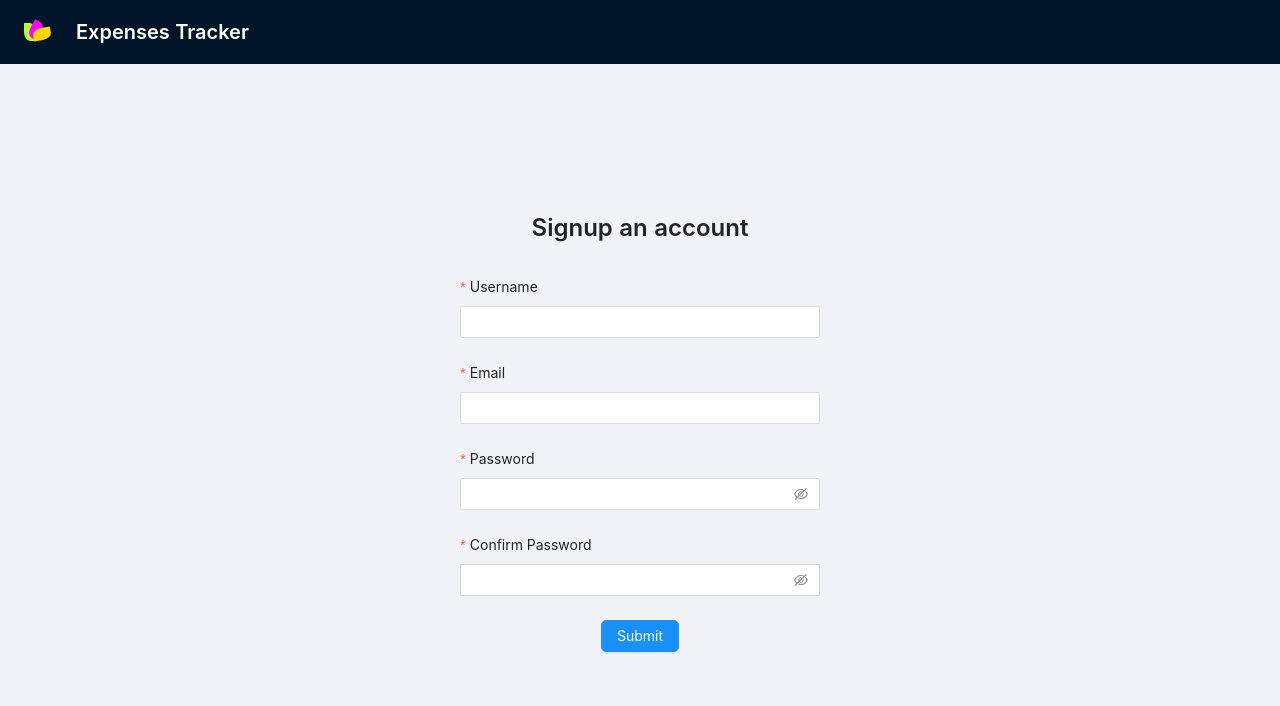
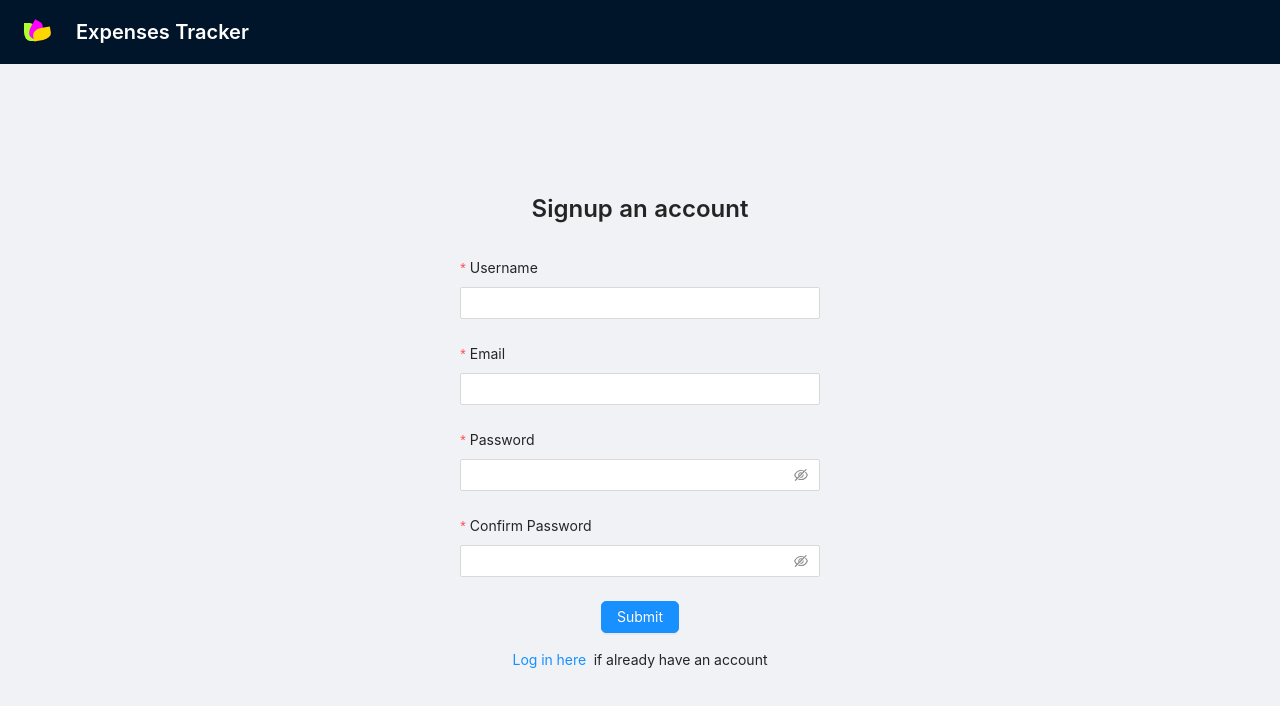
Before and after one commit to pwei12/expenses-tracker, a Next.js app: page /signup in a window 1280 px wide. Shown: the top 706 px of the page. Built offline with nearby package versions, Linux system fonts and the light colour scheme.

Commit message:
feat: add redirection between login page and signup page

```diff
--- a/pages/signup.jsx
+++ b/pages/signup.jsx
@@ -11,6 +11,7 @@ import CenterWrapper from '../components/CenterWrapper';
 import RoundCornerButton from '../components/RoundCornerButton';
 import MainLayout from '../components/MainLayout';
 import { COOKIE_NAME } from '@/constants/auth';
+import Link from 'next/link';
 
 const SUCCESSFUL_SIGNUP_MESSAGE = 'Signup completed';
 const SIGNUP_ERROR_MESSAGE = 'Unexpected error. Please try again';
@@ -122,6 +123,17 @@ const SignupPage = () => {
                 </RoundCornerButton>
               </CenterWrapper>
             </Form>
+
+            <div
+              style={{
+                marginTop: '16px',
+                display: 'flex',
+                justifyContent: 'center'
+              }}
+            >
+              <Link href="/login">Log in here</Link>
+              <span>&nbsp; if already have an account</span>
+            </div>
           </Col>
         </Row>
       </MainLayout>
```
Also changed, not shown: pages/login.jsx (+12 -0 lines).
